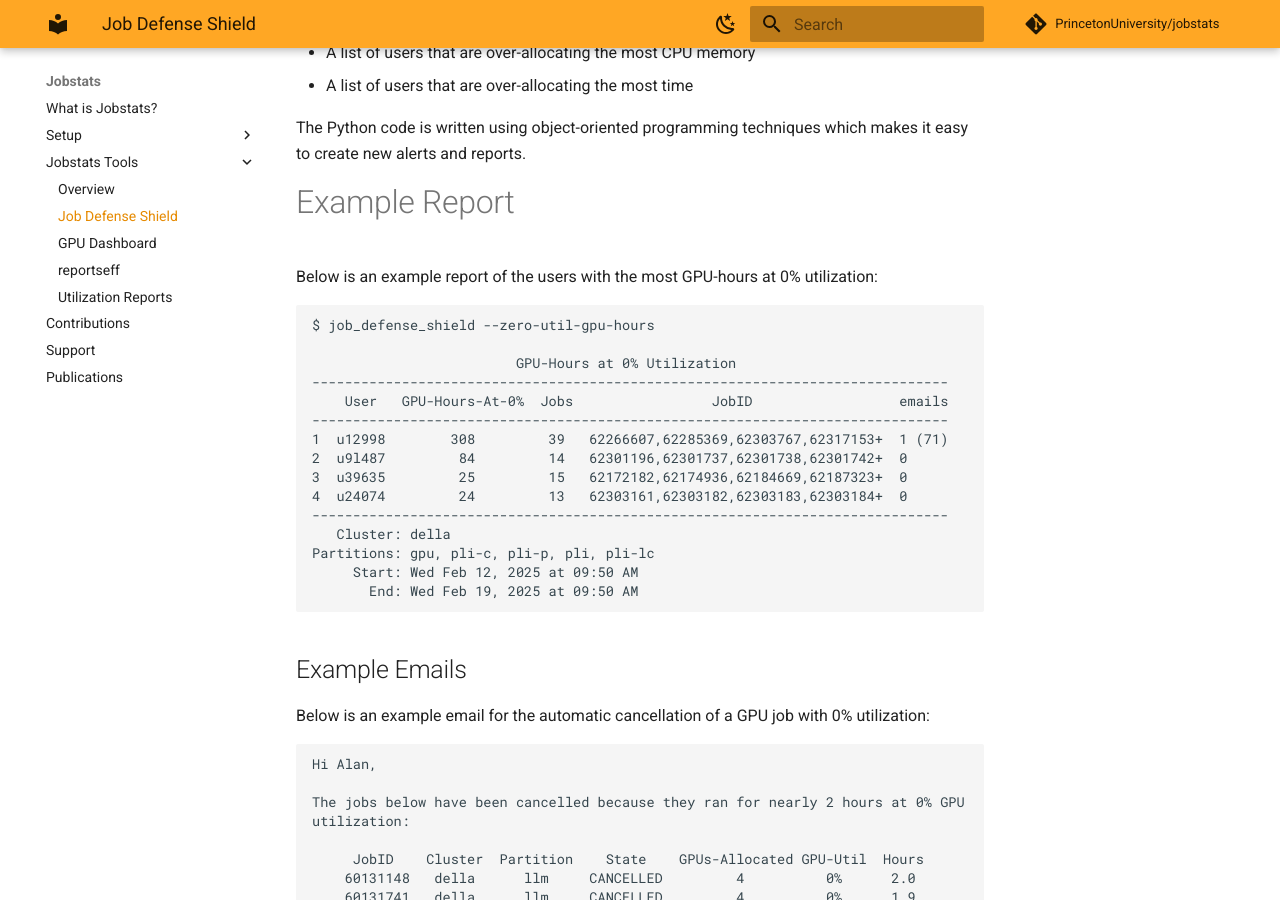
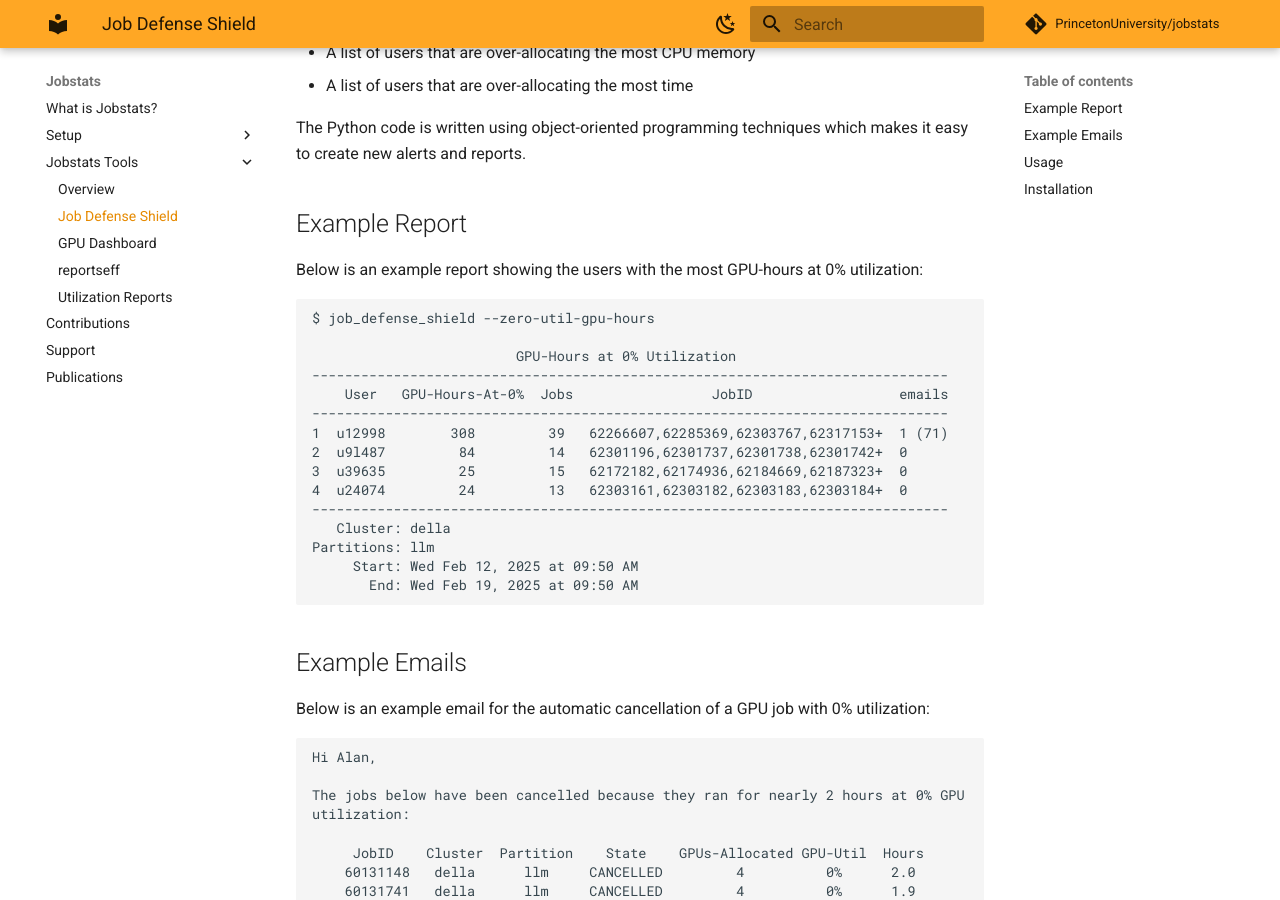
Before and after one commit to PrincetonUniversity/jobstats, an MkDocs documentation site: the page built from docs/tools/job_defense_shield.md, in a window 1280 px wide and 900 px high, scrolled down 906 px. Built offline with MkDocs 1.6.1 and Material for MkDocs 9.7.7, drawn with Linux system fonts in a browser that asks for light colours; comment, search, counter and statistics services are not loaded.

Commit message:
Update job_defense_shield.md

````diff
--- a/docs/tools/job_defense_shield.md
+++ b/docs/tools/job_defense_shield.md
@@ -26,9 +26,9 @@ administrators are:
 
 The Python code is written using object-oriented programming techniques which makes it easy to create new alerts and reports.
 
-# Example Report
+## Example Report
 
-Below is an example report of the users with the most GPU-hours at 0% utilization:
+Below is an example report showing the users with the most GPU-hours at 0% utilization:
 
 ```
 $ job_defense_shield --zero-util-gpu-hours
@@ -43,7 +43,7 @@ $ job_defense_shield --zero-util-gpu-hours
 4  u24074         24         13   62303161,62303182,62303183,62303184+  0
 ------------------------------------------------------------------------------
    Cluster: della
-Partitions: gpu, pli-c, pli-p, pli, pli-lc
+Partitions: llm
      Start: Wed Feb 12, 2025 at 09:50 AM
        End: Wed Feb 19, 2025 at 09:50 AM
 ```
````
